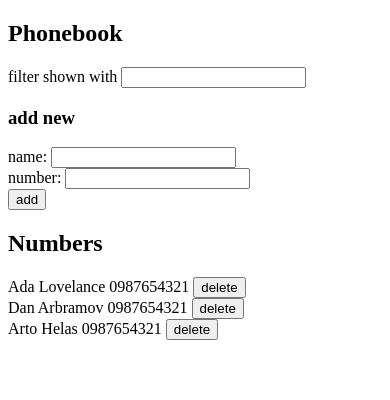
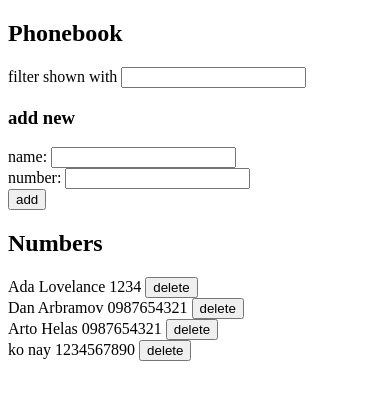
Before and after one commit to konay-nma/fullstackopen-exercises, a React (Create React App) app in the folder part2/phonebook/: page / in a window 390 px wide. Shown: the top 400 px of the page. Built offline with nearby package versions, Linux system fonts and the light colour scheme; data requests are answered from the project's data file.

Commit message:
phonebook 2.18

```diff
--- a/part2/phonebook/db.json
+++ b/part2/phonebook/db.json
@@ -2,7 +2,7 @@
   "persons": [
     {
       "name": "Ada Lovelance",
-      "number": "0987654321",
+      "number": "1234",
       "id": 2
     },
     {
@@ -14,6 +14,11 @@
       "name": "Arto Helas",
       "number": "0987654321",
       "id": 4
+    },
+    {
+      "name": "ko nay",
+      "number": "1234567890",
+      "id": 5
     }
   ]
 }
--- a/part2/phonebook/src/App.js
+++ b/part2/phonebook/src/App.js
@@ -17,12 +17,13 @@ const App = () => {
     console.log('button clicked', e.target)
     if (newName === '' || newNumber === '') return
     const alreadyAdd = persons.find(person => newName.trim() === person.name)
-    console.log('already', alreadyAdd)
+    console.log(alreadyAdd)
     alreadyAdd === undefined ?
       addPerson(newName, newNumber)
       // setPersons([...persons, { name: newName, number: newNumber }])
       :
-      alert(`${newName} is already added to phonebook`)
+      // alert(`${newName} is already added to phonebook`)
+      updatePerson(alreadyAdd.id)
     setNewName('')
     setNewNumber('')
   }
@@ -34,6 +35,19 @@ const App = () => {
       .then(addPerson => {
         setPersons(persons.concat(addPerson))
       })
+  }
+
+  const updatePerson = id => {
+    const alreadyAddedPerson = persons.find(person => person.id === id)
+    const updatePerson = { ...alreadyAddedPerson, number: newNumber }
+    console.log('update',updatePerson)
+    window.confirm(`${alreadyAddedPerson.name} is already added, replace the old number with the new one?`) &&
+      service
+        .update(id, updatePerson)
+        .then(returnPerson => {
+          console.log('return valure', returnPerson)
+          setPersons(persons.map(person => person.id !== id ? person: returnPerson))
+        })
   }
 
   const handleNameChange = (e) => {
--- a/part2/phonebook/src/service/service.js
+++ b/part2/phonebook/src/service/service.js
@@ -12,9 +12,14 @@ const create = newObj => {
     return request.then(res => res.data)
 }
 
+const update = (id, newObj) => {
+    const request = axios.put(`${url}/${id}`, newObj)
+    return request.then(res => res.data)
+}
+
 const deletePerson = id => {
     const request = axios.delete(`${url}/${id}`)
     return request.then(res => res.data)
 }
 
-export default {getAll, create, deletePerson}
+export default {create, getAll, update, deletePerson}
```
